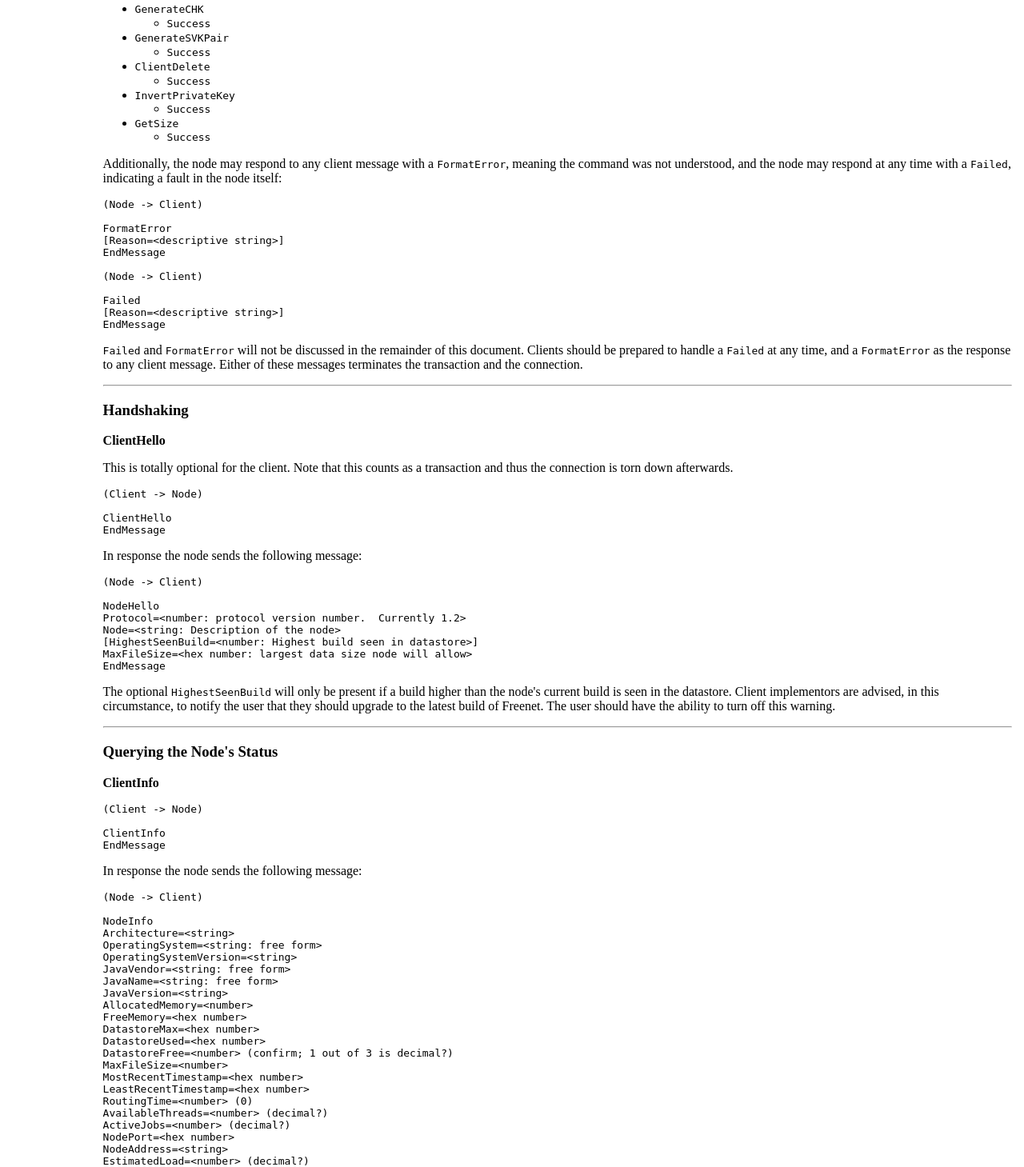
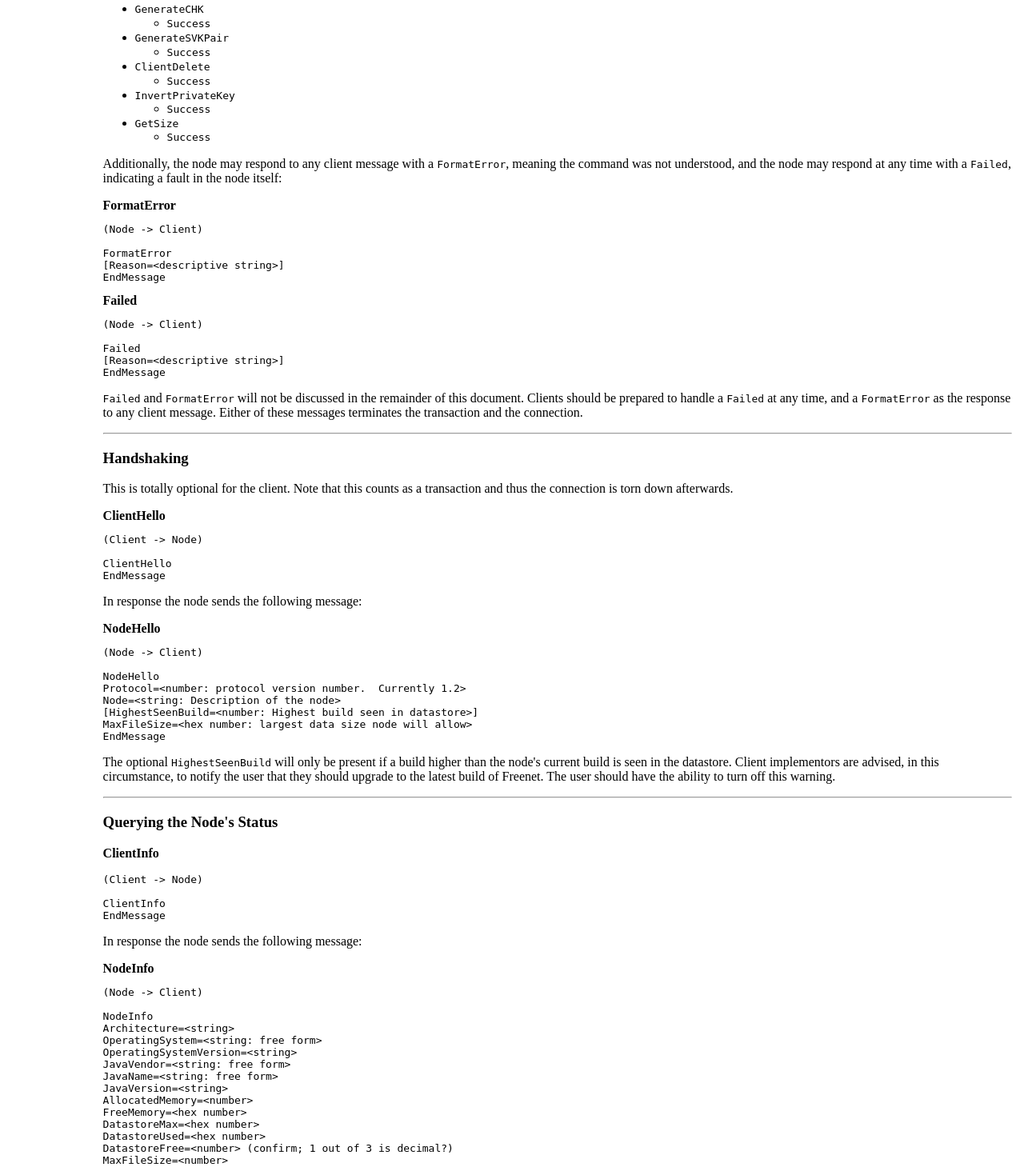
Before and after one commit to hyphanet/website-old, a PHP site: page /SSK/index.php?page=fcp in a window 1280 px wide. Shown: the part 1158-2617 px from the top of the page at 80% size. Run offline with PHP 8.4, Linux system fonts and the light colour scheme; data that the repository does not hold is empty.

Commit message:
minor html fixes
git-svn-id: file:///home/toad/git-migration/temprepository/trunk/website@6794 67a373e5-eb02-0410-a15c-ee090a768436

```diff
--- a/pages/fcp.php
+++ b/pages/fcp.php
@@ -115,13 +115,18 @@ EndMessage
   node may respond at any time with a <code>Failed</code>, indicating a fault
   in the node itself:</p>
 
+<b>FormatError</b>
+
 <pre>(Node -&gt; Client)
 
 FormatError
 [Reason=&lt;descriptive string&gt;]
 EndMessage
+</pre>
 
-(Node -&gt; Client)
+<b>Failed</b>
+
+<pre>(Node -&gt; Client)
 
 Failed
 [Reason=&lt;descriptive string&gt;]
@@ -136,11 +141,11 @@ EndMessage
 
 <h3>Handshaking</h3>
 
-<b>ClientHello</b>
-
 <p class="body">This is totally optional for the client. Note that
 this counts as a transaction and thus the connection is torn down
 afterwards.</p>
+
+<b>ClientHello</b>
 
 <pre>(Client -&gt; Node)
 
@@ -149,6 +154,8 @@ EndMessage
 </pre>
 
 <p class="body">In response the node sends the following message:</p>
+
+<b>NodeHello</b>
 
 <pre>(Node -&gt; Client)
 
@@ -180,6 +187,8 @@ EndMessage
 </pre>
 
 <p class="body">In response the node sends the following message:</p>
+
+<b>NodeInfo</b>
 
 <pre>(Node -&gt; Client)
 
@@ -337,6 +346,8 @@ These messages signal that the data is being successfully inserted, but insertio
 is not complete, and the node has not received a <code>StoreData</code> message
 yet:</p>
 
+<b>Pending</b>
+
 <pre>(Node -&gt; Client)
 
 Pending
@@ -351,6 +362,8 @@ EndMessage
   insertion is complete), a <code>Success</code> message is returned with the
   Freenet URI of the new document and possibly a private/public keypair, if the
   inserted document was an SVK. See the section on key generation about this.</p>
+
+<b>Success</b>
 
 <pre>(Node -&gt; Client)
 
@@ -384,6 +397,8 @@ Data
 <p class="body">The node calculates the CHK as it would do if inserting, but instead
   returns it. This completes the transaction:</p>
 
+<b>Success</b>
+
 <pre>(Node -&gt; Client)
 
 Success
@@ -402,6 +417,8 @@ EndMessage
 </pre>
 
 <p class="body">The node generates a key pair and returns:</p>
+
+<b>Success</b>
 
 <pre>(Node -&gt; Client)
 
@@ -422,7 +439,7 @@ EndMessage
 private key is for inserting.  Attempting to use the public key as
 follows: </p>
 
-<pre>(request) freenet:SSK@&lt;PublicKey&gt;,&ltCryptoKey&gt;/&lt;name&gt;
+<pre>(request) freenet:SSK@&lt;PublicKey&gt;,&lt;CryptoKey&gt;/&lt;name&gt;
 </pre>
 
 <p> will result in an invalid key error; there are bits added to the
@@ -443,6 +460,8 @@ InvertPrivateKey
 Private=&lt;PrivateKey&gt;
 EndMessage
 </pre>
+
+<b>Success</b>
 
 <pre>(Node -&gt; Client)
 
@@ -468,6 +487,8 @@ URI=&lt;string: fully specified URI, such as freenet:KSK@gpl.txt&gt;
 EndMessage
 </pre>
 
+<b>Success</b>
+
 <pre>(Node -&gt; Client)
 
 Success
```
